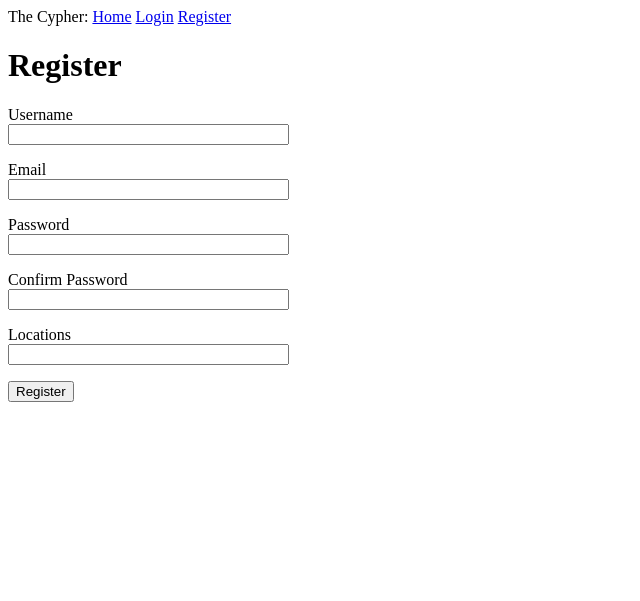
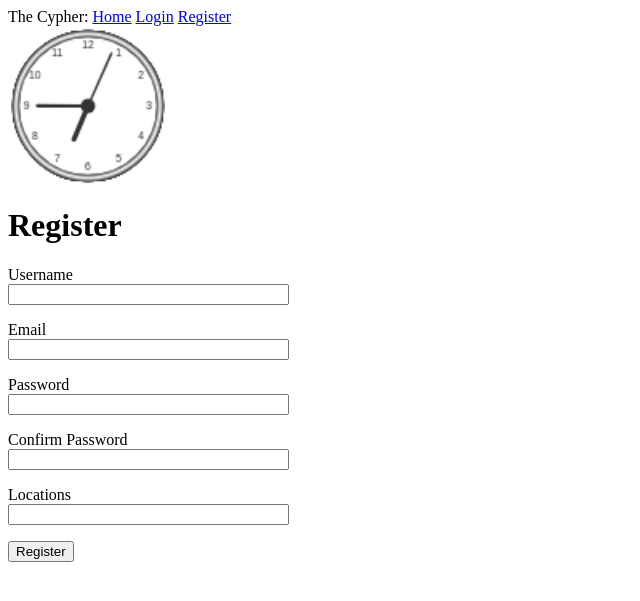
Before and after one commit to danielkong365/thecypher, a Flask app: page /auth/register in a window 1280 px wide. Shown: the top 601 px of the page, without its empty margins (0-640 px from the left). Run offline with Flask 2, Linux system fonts and the light colour scheme.

Commit message:
Add analog clock

```diff
--- /dev/null
+++ b/app/static/js/clock.js
@@ -0,0 +1,76 @@
+var canvas = document.getElementById("canvas");
+var ctx = canvas.getContext("2d");
+var radius = canvas.height / 2;
+ctx.translate(radius, radius);
+radius = radius * 0.90
+setInterval(drawClock, 1000);
+
+function drawClock() {
+  drawFace(ctx, radius);
+  drawNumbers(ctx, radius);
+  drawTime(ctx, radius);
+}
+
+function drawFace(ctx, radius) {
+    var grad;
+
+    ctx.beginPath();
+    ctx.arc(0, 0, radius, 0, 2 * Math.PI);
+    ctx.fillStyle = 'white';
+    ctx.fill();
+
+    grad = ctx.createRadialGradient(0, 0 ,radius * 0.95, 0, 0, radius * 1.05);
+    grad.addColorStop(0, '#333');
+    grad.addColorStop(0.5, 'white');
+    grad.addColorStop(1, '#333');
+    ctx.strokeStyle = grad;
+    ctx.lineWidth = radius*0.1;
+    ctx.stroke();
+
+    ctx.beginPath();
+    ctx.arc(0, 0, radius * 0.1, 0, 2 * Math.PI);
+    ctx.fillStyle = '#333';
+    ctx.fill();
+}
+
+function drawNumbers(ctx, radius) {
+    var ang;
+    var num;
+    ctx.font = radius *0.15 +"px arial";
+    ctx.textBaseline = "middle";
+    ctx.textAlign = "center";
+    for (num = 1; num < 13; num++) {
+      ang = num * Math.PI / 6;
+      ctx.rotate(ang);
+      ctx.translate(0, -radius * 0.85);
+      ctx.rotate(-ang);
+      ctx.fillText(num.toString(), 0, 0);
+      ctx.rotate(ang);
+      ctx.translate(0, radius * 0.85);
+      ctx.rotate(-ang);
+
+    }
+}
+function drawTime(ctx, radius) {
+  var time = new Date();
+  var hour = time.getHours();
+  var minute = time.getMinutes();
+  var second = time.getSeconds();
+  hour = hour % 12;
+  hour = ((Math.PI /6) * hour) + ((Math.PI/6) * minute / 60) + ((Math.PI / 6) * second / 360);
+  drawHands(ctx, hour, radius * 0.5, radius *0.07);
+  minute = ((Math.PI/30) * minute) + ((Math.PI/30) * second / 60);
+  drawHands(ctx, minute, radius * 0.7, radius * 0.05);
+  second = ((Math.PI/30) * second);
+  drawHands(ctx, second, radius * 0.8, radius * 0.03);
+}
+function drawHands(ctx, pos, length, width) {
+  ctx.beginPath();
+  ctx.lineWidth = width;
+  ctx.lineCap = "round";
+  ctx.moveTo(0,0);
+  ctx.rotate(pos);
+  ctx.lineTo(0, -length);
+  ctx.stroke();
+  ctx.rotate(-pos);
+}
--- /dev/null
+++ b/app/static/styles.css
@@ -0,0 +1,4 @@
+#canvas {
+    width:10em;
+    height:10em;
+}
--- a/app/templates/base.html
+++ b/app/templates/base.html
@@ -2,6 +2,7 @@
     <head>
         <title>The Cypher</title>
     </head>
+    <link rel="stylesheet" href="static/styles.css">
     <body>
         <div>
             The Cypher:
@@ -14,6 +15,8 @@
             {% endif %}
 
         </div>
+        <canvas id="canvas" height="100" width="100"></canvas>
         {% block content %}{% endblock %}
+        <script src="{{ url_for('static', filename='js/clock.js') }}"></script>
     </body>
 </html>
```
